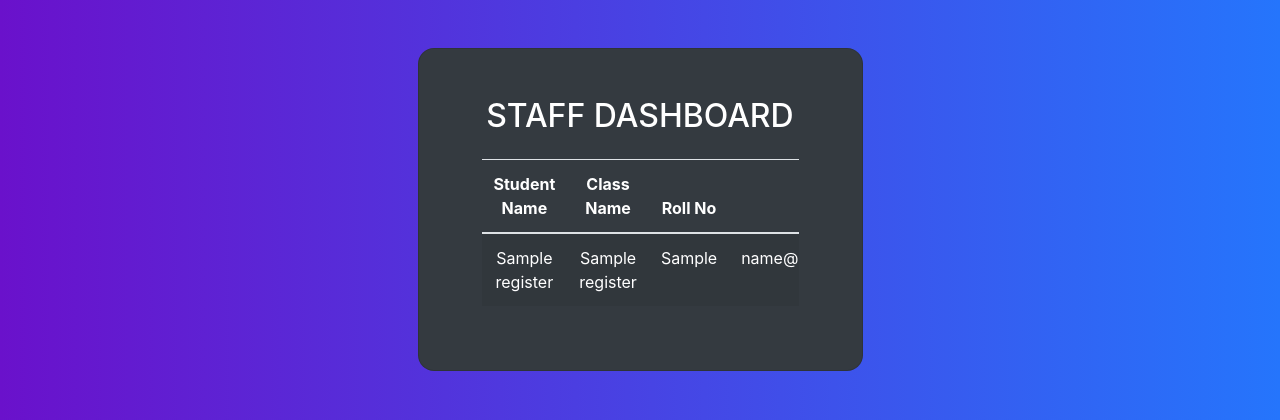
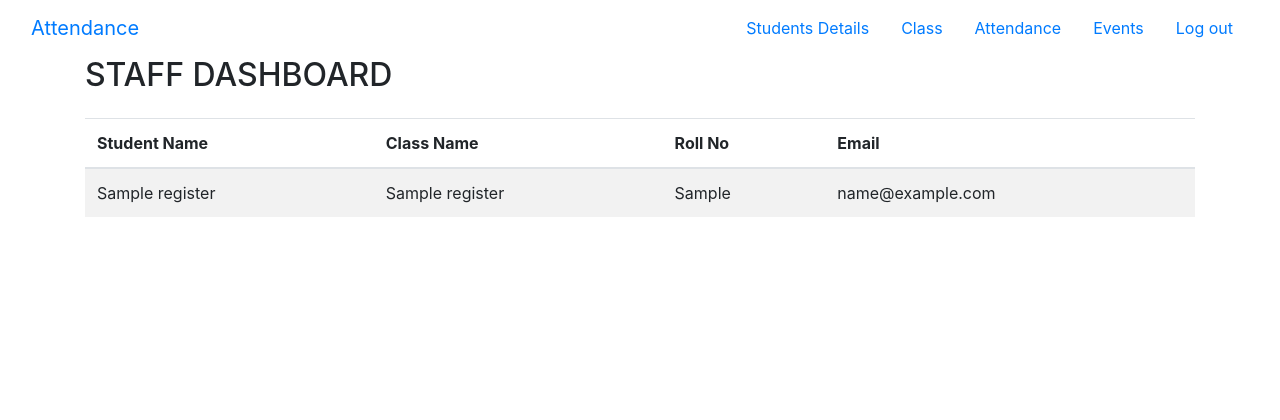
Before and after one commit to Apps2003/Nexathon2k24_Hack_Heroes, a Flask app: page /staff_dashboard in a window 1280 px wide. Shown: the top 420 px of the page. Run offline with Flask 3, Linux system fonts and the light colour scheme; a user stored in the database is signed in; tables that the repository leaves empty hold one stand-in row (values such as "Sample post").

Commit message:
Update staff_dashboard.html

```diff
--- a/templates/staff_dashboard.html
+++ b/templates/staff_dashboard.html
@@ -1,7 +1,37 @@
-{% extends 'base.html' %}
-{% block title %}Staff Dashboard{% endblock %}
+<!DOCTYPE html>
+<html lang="en">
+<head>
+    <meta charset="UTF-8">
+    <title>{% block title %} My Website {% endblock %}</title>
+  <link rel="stylesheet" href="https://cdn.jsdelivr.net/npm/bootstrap@4.1.3/dist/css/bootstrap.min.css" integrity="sha384-MCw98/SFnGE8fJT3GXwEOngsV7Zt27NXFoaoApmYm81iuXoPkFOJwJ8ERdknLPMO" crossorigin="anonymous">
+  <link rel="stylesheet" href="{{ url_for('static', filename='#') }}">
+</head>
 
-{% block content %}
+<body>
+<nav class="navbar bg-body-tertiary">
+  <div class="container-fluid">
+    <a class="navbar-brand" href="#">
+      Attendance
+    </a>
+    <ul class="nav justify-content-end">
+  <li class="nav-item">
+    <a class="nav-link active" aria-current="page" href="#">Students Details</a>
+  </li>
+  <li class="nav-item">
+    <a class="nav-link active" aria-current="page" href="{{ url_for('class_details') }}">Class</a>
+  </li>
+  <li class="nav-item">
+    <a class="nav-link" href="attendance.html">Attendance</a>
+  </li>
+  <li class="nav-item">
+    <a class="nav-link" href="events.html">Events</a>
+  </li>
+  <li class="nav-item">
+    <a class="nav-link" href="dashboard.html">Log out</a>
+  </li>
+</ul>
+  </div>
+</nav>
 <div class="container">
     <h2 class="fw-bold mb-4 text-uppercase">Staff Dashboard</h2>
     <div class="table-responsive">
@@ -27,4 +57,6 @@
         </table>
     </div>
 </div>
-{% endblock %}
+</body>
+
+</html>
```
